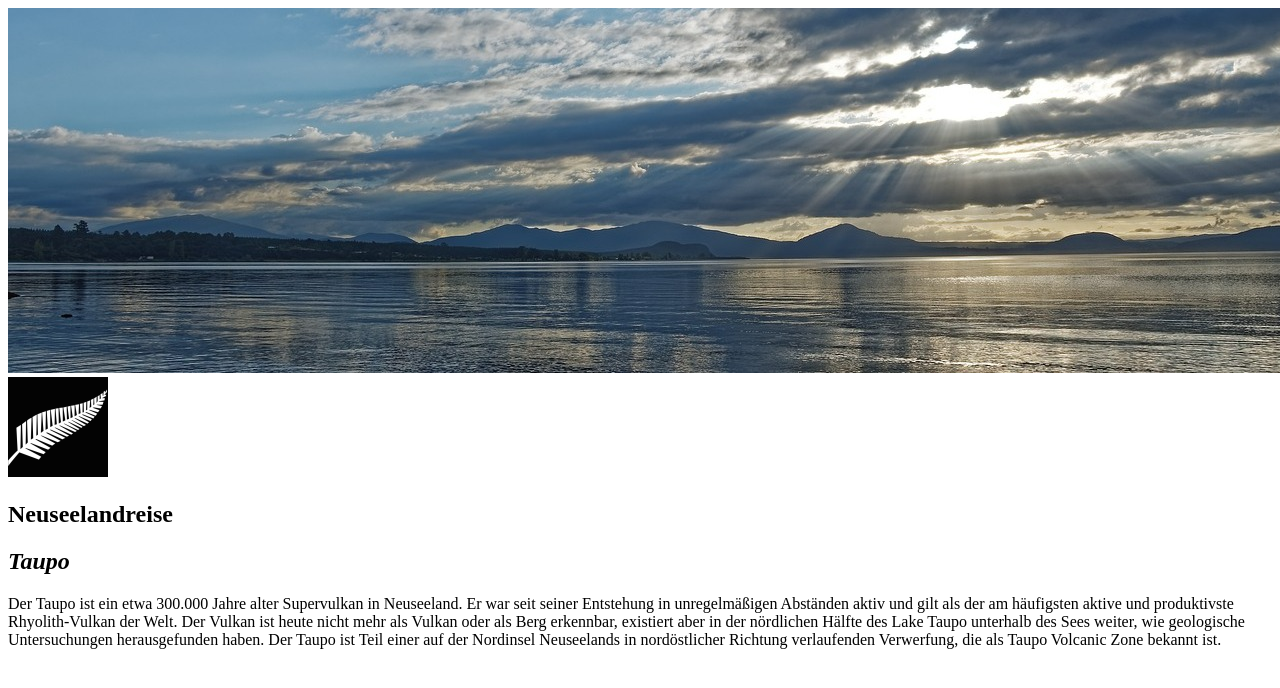
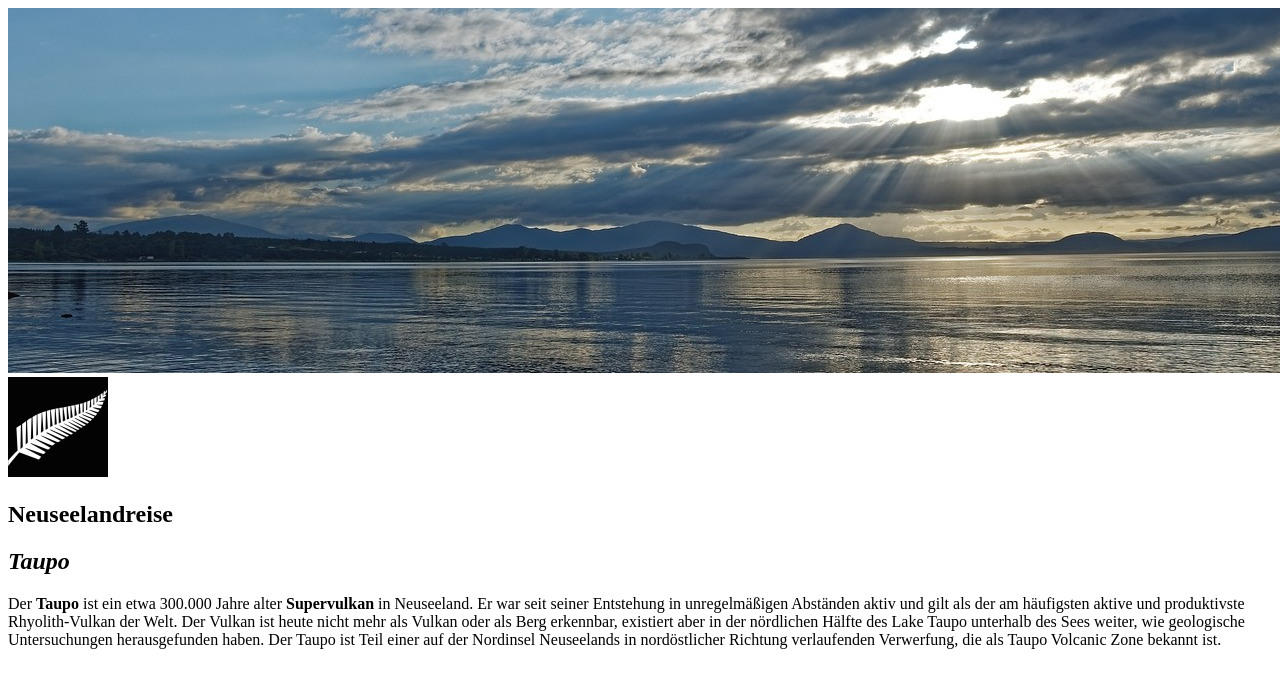
Before and after one commit to andrea-1408/andrea-1408.github.io, a plain HTML site: page nz/Taupo/Taupo.html in a window 1280 px wide. Drawn offline with Linux system fonts and the light colour scheme.

Commit message:
Fettschreibweise hinzugefügt

```diff
--- a/nz/Taupo/Taupo.html
+++ b/nz/Taupo/Taupo.html
@@ -17,7 +17,7 @@
         <article>
             <h1>Neuseelandreise</h1>
             <h2><em>Taupo</em></h2>
-            <p>Der Taupo ist ein etwa 300.000 Jahre alter Supervulkan in Neuseeland. Er war seit seiner Entstehung in unregelmäßigen Abständen aktiv und gilt als der am häufigsten aktive und produktivste Rhyolith-Vulkan der Welt.
+            <p>Der <strong>Taupo</strong> ist ein etwa 300.000 Jahre alter <strong>Supervulkan</strong> in Neuseeland. Er war seit seiner Entstehung in unregelmäßigen Abständen aktiv und gilt als der am häufigsten aktive und produktivste Rhyolith-Vulkan der Welt.
             Der Vulkan ist heute nicht mehr als Vulkan oder als Berg erkennbar, existiert aber in der nördlichen Hälfte des Lake Taupo unterhalb des Sees weiter, wie geologische Untersuchungen herausgefunden haben. Der Taupo ist Teil einer auf der Nordinsel Neuseelands in nordöstlicher Richtung verlaufenden Verwerfung, die als Taupo Volcanic Zone bekannt ist.
             </p>
         </article>
```
